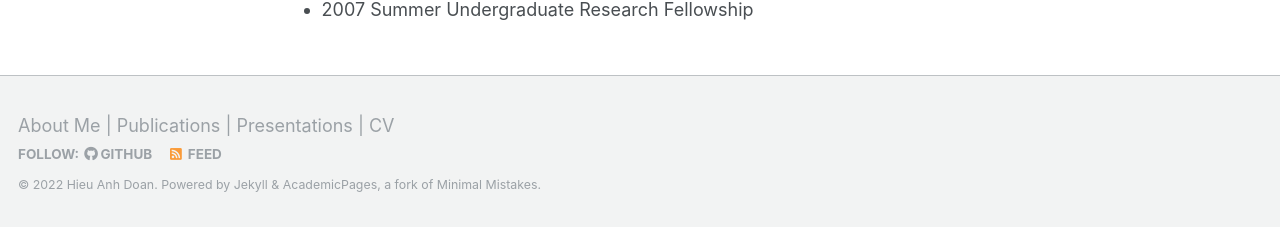
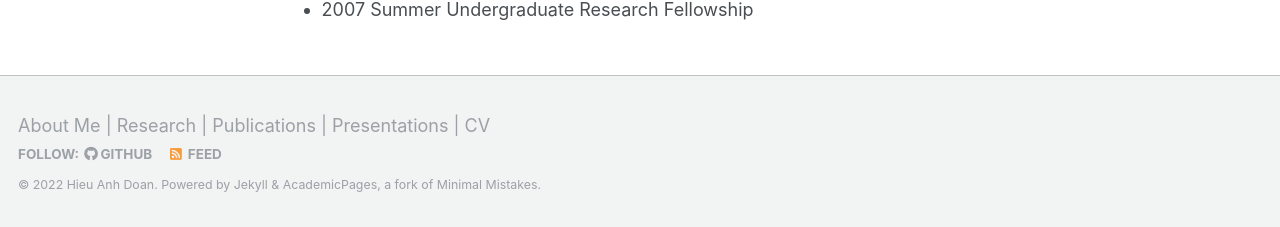
Before and after one commit to hieuadoan/hieuadoan.github.io, a Jekyll site: the page built from _pages/about.md, in a window 1280 px wide and 1009 px high. Shown: the part 779-1006 px from the top of the window. Built offline with Jekyll 4.4.1, drawn with Linux system fonts in a browser that asks for light colours; some web fonts are replaced.

Commit message:
add research to footer

```diff
--- a/_includes/footer/custom.html
+++ b/_includes/footer/custom.html
@@ -1,3 +1,3 @@
 <!-- start custom footer snippets -->
-<a href="/about/">About Me</a> | <a href="/publications/">Publications</a> | <a href="/presentations/">Presentations</a> | <a href="/cv/">CV</a>
+<a href="/about/">About Me</a> | <a href="/research/">Research</a> | <a href="/publications/">Publications</a> | <a href="/presentations/">Presentations</a> | <a href="/cv/">CV</a>
 <!-- end custom footer snippets -->
```
